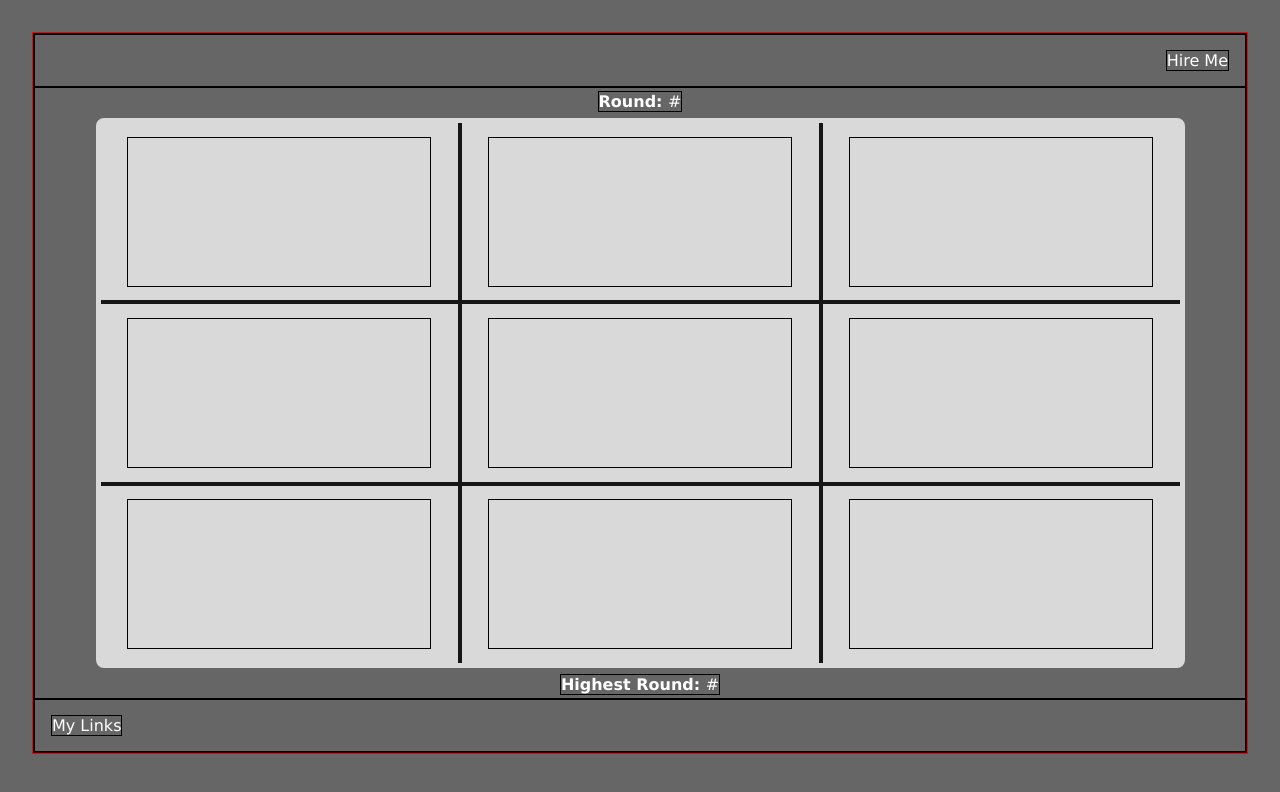
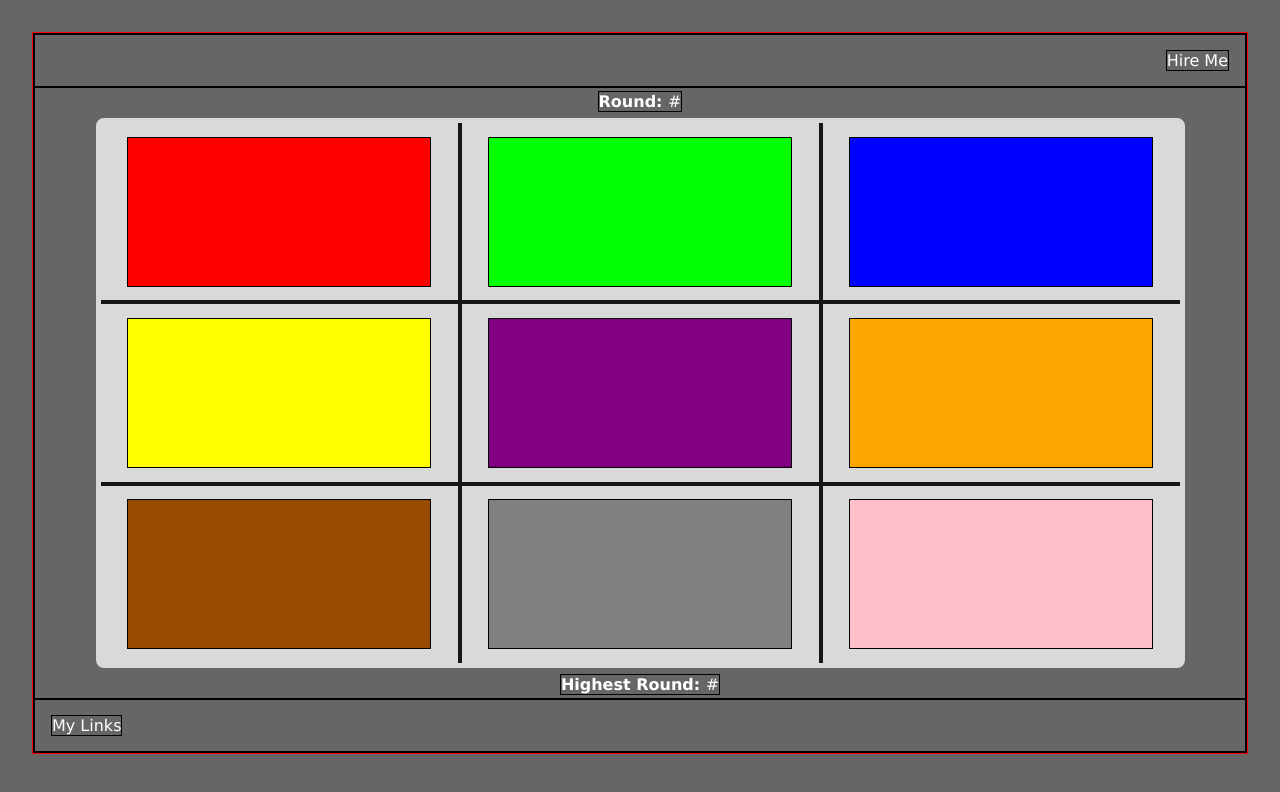
Before and after one commit to Chris-Loza/memorization-game, a React (Vite) app: page / in a window 1280 px wide. Shown: the top 792 px of the page. Built offline with nearby package versions, Linux system fonts and the light colour scheme.

Commit message:
added dynamic square color, need to do randomization of color array.

```diff
--- a/src/Components/Homepage/Homepage.jsx
+++ b/src/Components/Homepage/Homepage.jsx
@@ -3,24 +3,38 @@ import "./homepage.css";
 import Square from "../Square/Square";
 
 const Homepage = () => {
+  const colorArray = [
+    "#FF0000",
+    "#00FF00",
+    "#0000FF",
+    "#FFFF00",
+    "#800080",
+    "#FFA500",
+    "#964B00",
+    "#808080",
+    "#FFC0CB",
+  ];
+
   return (
     <>
       <div className="parentContainer">
-        <div className="headerContainer"><p>Hire Me</p></div>
+        <div className="headerContainer">
+          <p>Hire Me</p>
+        </div>
         <div className="gameContainer">
           <p>
             <b>Round: </b>#
           </p>
           <div className="squareGridContainer">
-            <Square />
-            <Square />
-            <Square />
-            <Square />
-            <Square />
-            <Square />
-            <Square />
-            <Square />
-            <Square />
+            <Square hexCode={colorArray[0]} />
+            <Square hexCode={colorArray[1]} />
+            <Square hexCode={colorArray[2]} />
+            <Square hexCode={colorArray[3]} />
+            <Square hexCode={colorArray[4]} />
+            <Square hexCode={colorArray[5]} />
+            <Square hexCode={colorArray[6]} />
+            <Square hexCode={colorArray[7]} />
+            <Square hexCode={colorArray[8]} />
           </div>
           <p>
             <b>Highest Round: </b>#
--- a/src/Components/Square/Square.jsx
+++ b/src/Components/Square/Square.jsx
@@ -1,39 +1,39 @@
 import React from "react";
 import "./square.css";
 
-const Square = () => {
+const Square = ({ hexCode }) => {
   let squareColor;
-  const hexCode = "FF0000";
+  // const hexCode = "#00FF00";
   switch (hexCode) {
     case "#FF0000":
       squareColor = "red";
       break;
     case "#00FF00":
-      squareColor = "#00FF00";
+      squareColor = "green";
       break;
     case "#0000FF":
-      squareColor = "#0000FF";
+      squareColor = "blue";
       break;
     case "#FFFF00":
-      squareColor = "#FFFF00";
+      squareColor = "yellow";
       break;
     case "#800080":
-      squareColor = "#800080";
+      squareColor = "purple";
       break;
     case "#FFA500":
-      squareColor = "#FFA500";
+      squareColor = "orange";
       break;
     case "#964B00":
-      squareColor = "#964B00";
+      squareColor = "brown";
       break;
     case "#808080":
-      squareColor = "#808080";
+      squareColor = "gray";
       break;
     case "#FFC0CB":
-      squareColor = "#FFC0CB";
+      squareColor = "pink";
       break;
     default:
-        squareColor = "D9D9D9"
+      squareColor = "D9D9D9";
   }
 
   return (
--- a/src/Components/Square/square.css
+++ b/src/Components/Square/square.css
@@ -5,6 +5,7 @@
     background-color: #D9D9D9;
 
     .square {
+        background-color: #D9D9D9;
         border: 1px solid black;
         height: 85%;
         width: 85%;
@@ -13,5 +14,37 @@
         &.red {
             background-color: #FF0000;
         }
+
+        &.green {
+            background-color: #00FF00;
+        }
+
+        &.blue {
+            background-color: #0000FF;
+        }
+
+        &.yellow {
+            background-color: #FFFF00;
+        }
+
+        &.purple {
+            background-color: #800080;
+        }
+
+        &.orange {
+            background-color: #FFA500;
+        }
+
+        &.brown {
+            background-color: #964B00;
+        }
+
+        &.gray {
+            background-color: #808080;
+        }
+
+        &.pink {
+            background-color: #FFC0CB;
+        }
     }
 }
```
